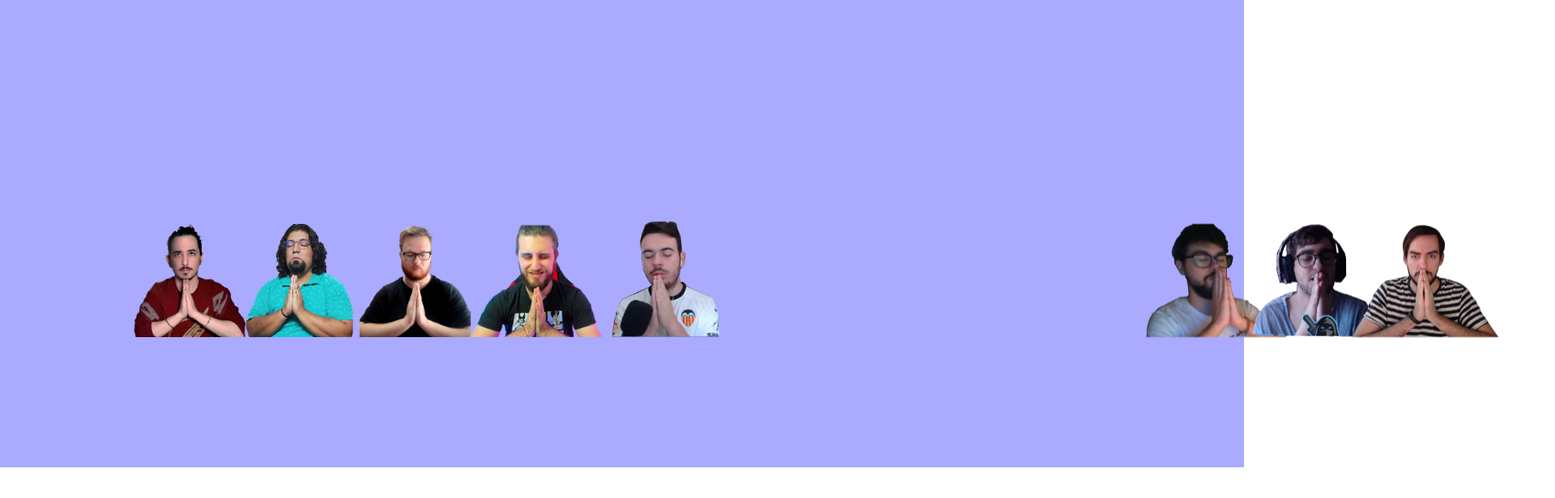
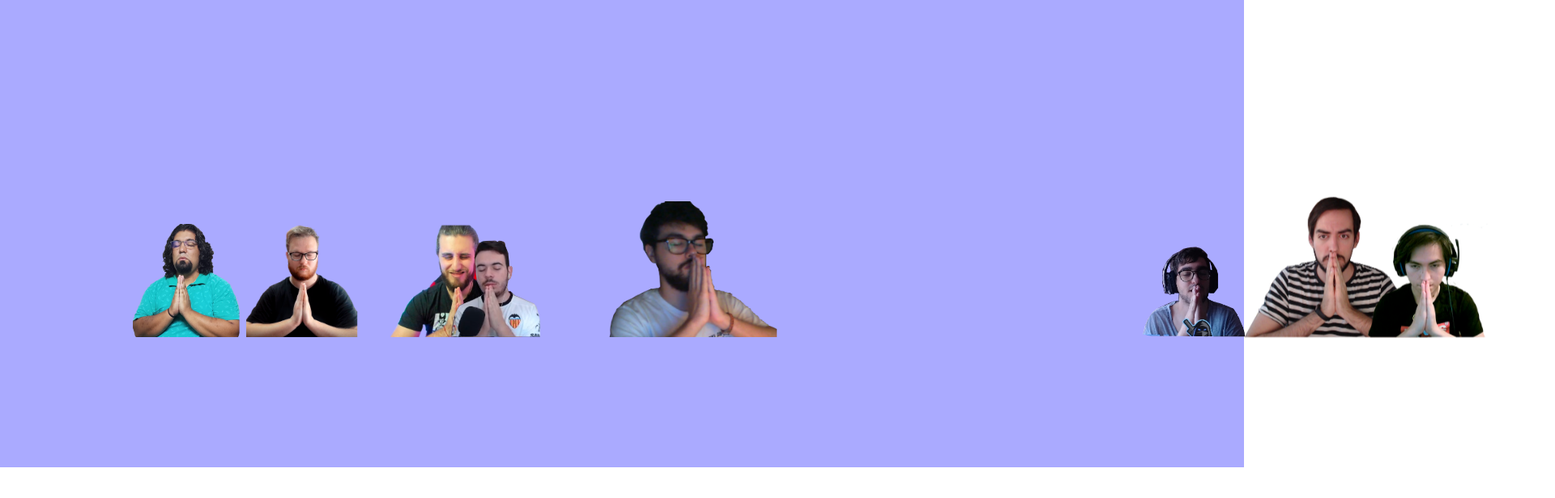
Before and after one commit to Alebrant/espacio, a Vue app: page /#/honorificazuha in a window 1280 px wide. Shown: the part 412-1028 px from the top of the page at 81% size, 1920 px wide, since content can reach past the window. Built offline with nearby package versions, Linux system fonts and the light colour scheme.

Commit message:
Fix: empa

```diff
--- a/src/views/HonorificaZuha.vue
+++ b/src/views/HonorificaZuha.vue
@@ -88,7 +88,7 @@ export default {
   data() {
     return {
       prayges: [
-        {visible: false, src:'EmpaPrayge.png'},
+        // {visible: false, src:'EmpaPrayge.png'},
         {visible: false, src:'SebaxPrayge.png'},
         {visible: false, src:'jackprayge.png'},
         {visible: false, src:'JoshhPrayge.png'},
```
